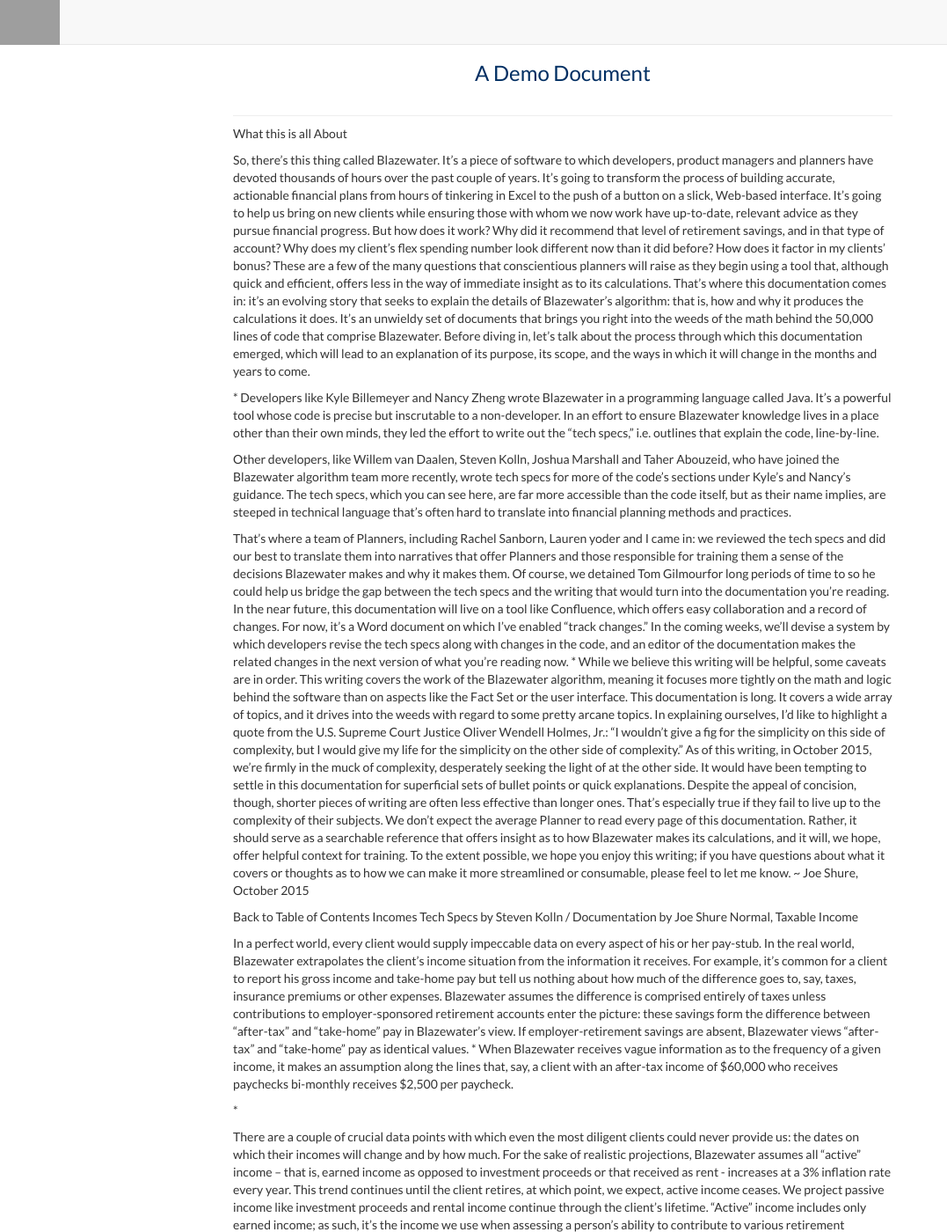
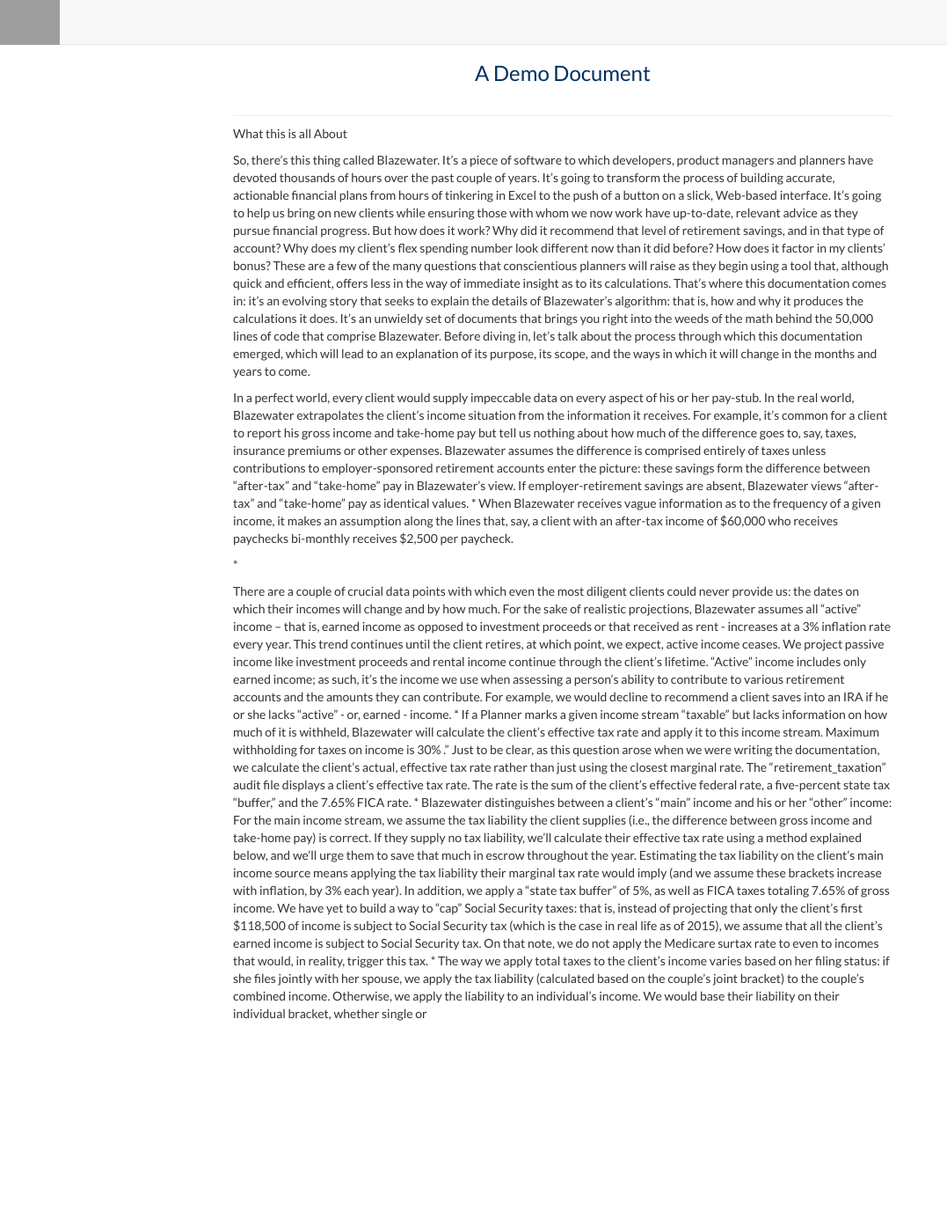
Before and after one commit to docdemo/doc-sample, a Jekyll site: the page built from _posts/2015-08-29-demo-doc.md, in a window 1280 px wide and 1400 px high. Shown: the whole window at 88% size, without its empty margins (0-1077 px from the left). Built offline with Jekyll 4.4.1, drawn with Linux system fonts in a browser that asks for light colours; nearby versions of some CDN libraries; grey boxes are pictures that could not be loaded.

Commit message:
Updated 2015-08-29-demo-doc.md

```diff
--- a/_posts/2015-08-29-demo-doc.md
+++ b/_posts/2015-08-29-demo-doc.md
@@ -12,24 +12,6 @@ But how does it work? Why did it recommend that level of retirement savings, and
 That’s where this documentation comes in: it’s an evolving story that seeks to explain the details of Blazewater’s algorithm: that is, how and why it produces the calculations it does. It’s an unwieldy set of documents that brings you right into the weeds of the math behind the 50,000 lines of code that comprise Blazewater.
 Before diving in, let’s talk about the process through which this documentation emerged, which will lead to an explanation of its purpose, its scope, and the ways in which it will change in the months and years to come.
 
-*
-Developers like Kyle Billemeyer and Nancy Zheng wrote Blazewater in a programming language called Java. It’s a powerful tool whose code is precise but inscrutable to a non-developer. In an effort to ensure Blazewater knowledge lives in a place other than their own minds, they led the effort to write out the “tech specs,” i.e. outlines that explain the code, line-by-line.
-
-Other developers, like Willem van Daalen, Steven Kolln, Joshua Marshall and Taher Abouzeid, who have joined the Blazewater algorithm team more recently, wrote tech specs for more of the code’s sections under Kyle’s and Nancy’s guidance. The tech specs, which you can see here, are far more accessible than the code itself, but as their name implies, are steeped in technical language that’s often hard to translate into financial planning methods and practices.
-
-That’s where a team of Planners, including Rachel Sanborn, Lauren yoder and I came in: we reviewed the tech specs and did our best to translate them into narratives that offer Planners and those responsible for training them a sense of the decisions Blazewater makes and why it makes them. Of course, we detained Tom Gilmourfor long periods of time to so he could help us bridge the gap between the tech specs and the writing that would turn into the documentation you’re reading.
-In the near future, this documentation will live on a tool like Confluence, which offers easy collaboration and a record of changes. For now, it’s a Word document on which I’ve enabled “track changes.” In the coming weeks, we’ll devise a system by which developers revise the tech specs along with changes in the code, and an editor of the documentation makes the related changes in the next version of what you’re reading now.
-*
-While we believe this writing will be helpful, some caveats are in order. This writing covers the work of the Blazewater algorithm, meaning it focuses more tightly on the math and logic behind the software than on aspects like the Fact Set or the user interface.
-This documentation is long. It covers a wide array of topics, and it drives into the weeds with regard to some pretty arcane topics. In explaining ourselves, I’d like to highlight a quote from the U.S. Supreme Court Justice Oliver Wendell Holmes, Jr.: “I wouldn’t give a fig for the simplicity on this side of complexity, but I would give my life for the simplicity on the other side of complexity.” As of this writing, in October 2015, we’re firmly in the muck of complexity, desperately seeking the light of at the other side.
-It would have been tempting to settle in this documentation for superficial sets of bullet points or quick explanations. Despite the appeal of concision, though, shorter pieces of writing are often less effective than longer ones. That’s especially true if they fail to live up to the complexity of their subjects. We don’t expect the average Planner to read every page of this documentation. Rather, it should serve as a searchable reference that offers insight as to how Blazewater makes its calculations, and it will, we hope, offer helpful context for training.
-To the extent possible, we hope you enjoy this writing; if you have questions about what it covers or thoughts as to how we can make it more streamlined or consumable, please feel to let me know.
-~ Joe Shure, October 2015
-
-Back to Table of Contents
-Incomes
-Tech Specs by Steven Kolln / Documentation by Joe Shure
-Normal, Taxable Income
 
 In a perfect world, every client would supply impeccable data on every aspect of his or her pay-stub. In the real world, Blazewater extrapolates the client’s income situation from the information it receives.
 For example, it’s common for a client to report his gross income and take-home pay but tell us nothing about how much of the difference goes to, say, taxes, insurance premiums or other expenses. Blazewater assumes the difference is comprised entirely of taxes unless contributions to employer-sponsored retirement accounts enter the picture: these savings form the difference between “after-tax” and “take-home” pay in Blazewater’s view.
```
